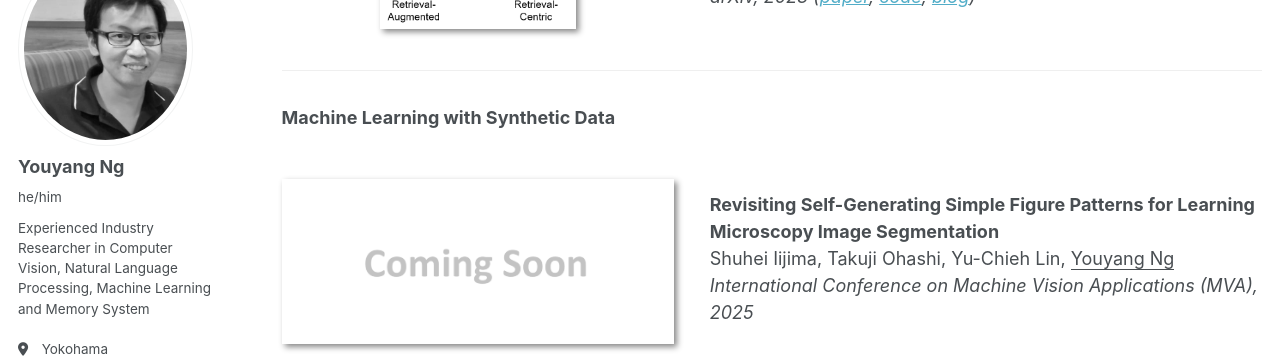
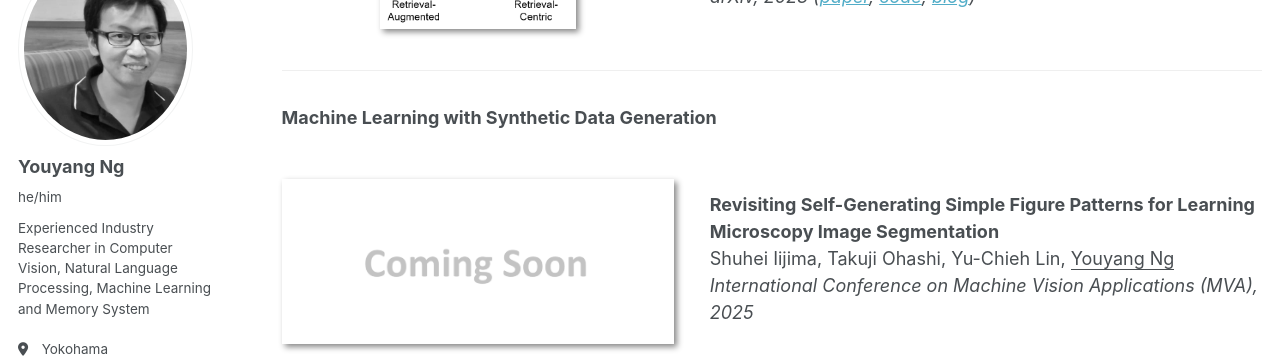
Before and after one commit to yy29/yy29.github.io, a Jekyll site: the page built from _pages/about.md, in a window 1280 px wide and 900 px high, scrolled down 2617 px. Shown: the part 153-511 px from the top of the window. Built offline with Jekyll 4.4.1, drawn with Linux system fonts in a browser that asks for light colours; some web fonts are replaced.

Commit message:
Update about.md

```diff
--- a/_pages/about.md
+++ b/_pages/about.md
@@ -85,7 +85,7 @@ Yasuto Hoshi, Daisuke Miyashita, <ins>Youyang Ng</ins>, Kento Tatsuno, Yasuhiro
 </div>
 </div>
 
-### Machine Learning with Synthetic Data
+### Machine Learning with Synthetic Data Generation
 <div class="paper-box"><div class="paper-box-image"><img src="../images/coming_soon.png" alt="sym" width="100%"></div>
 <div class="paper-box-text" markdown="1">
 
```
